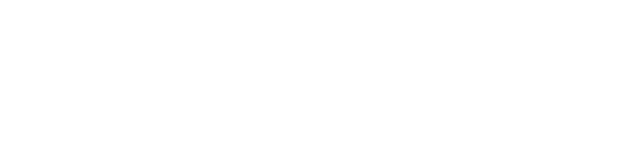
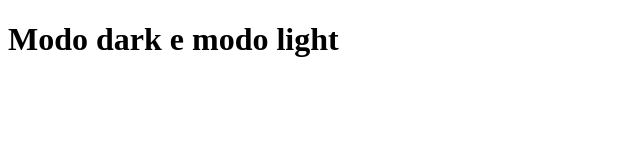
Before and after one commit to Emanuelsyngles/Modo-dark-e-modo-light, a plain HTML site: page index.html in a window 1280 px wide. Shown: the whole page, without its empty margins (0-640 px from the left). Drawn offline with Linux system fonts and the light colour scheme.

Commit message:
continuando o projeto

```diff
--- a/index.html
+++ b/index.html
@@ -7,6 +7,7 @@
     <title>Modo light e modo dark</title>
 </head>
 <body>
+    <h1>Modo dark e modo light</h1>
     <div class="trilho">
         <div class="indicador"></div>
     </div>
```
